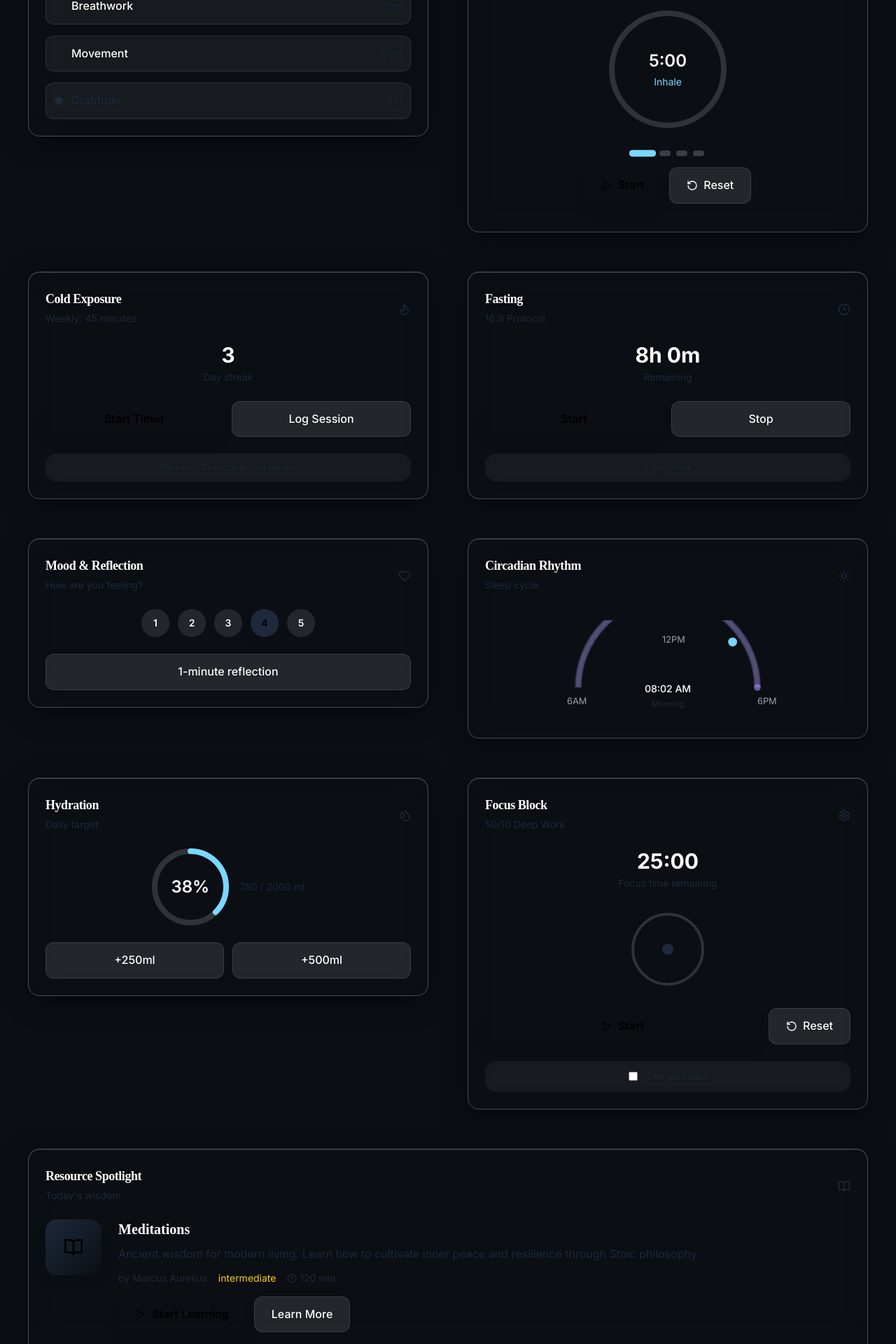
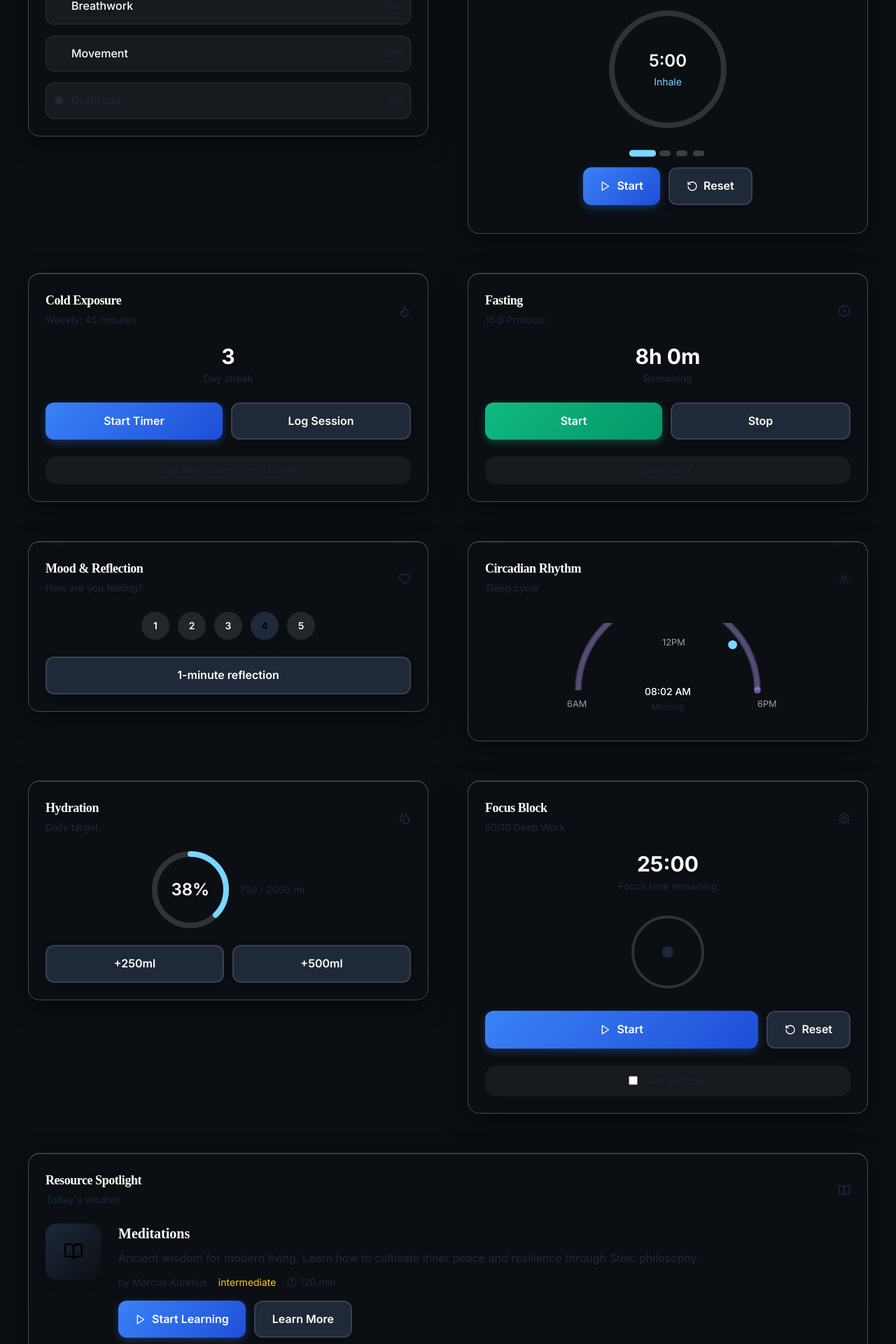
Before and after one commit to WELCOMETOTHETRIBE/aristotle, a Next.js app: page / in a window 1280 px wide. Shown: the part 880-2800 px from the top of the page at 70% size. Built offline with nearby package versions, Linux system fonts and the light colour scheme.

Commit message:
Fix button contrast issues and improve module navigation: enhanced button visibility with high-contrast variants, made dropdown scrollable, improved module navigation visibility and UX

```diff
--- a/app/academy/page.tsx
+++ b/app/academy/page.tsx
@@ -247,12 +247,12 @@ export default function AcademyPage() {
 
             <div className="grid grid-cols-2 gap-4">
               <Link href="/temperance">
-                <button className="btn-primary w-full">
+                <button className="btn-primary-light w-full">
                   Start with Temperance
                 </button>
               </Link>
               <Link href="/wisdom">
-                <button className="btn-secondary w-full">
+                <button className="btn-high-contrast w-full">
                   Begin with Wisdom
                 </button>
               </Link>
--- a/app/courage/page.tsx
+++ b/app/courage/page.tsx
@@ -126,9 +126,9 @@ export default function CouragePage() {
         <div className="flex items-center justify-between mb-8">
           <h2 className="text-2xl font-semibold text-white">Courage Practices</h2>
           <div className="flex gap-2">
-            <button className="btn-secondary text-sm">All</button>
-            <button className="btn-secondary text-sm">Beginner</button>
-            <button className="btn-secondary text-sm">Advanced</button>
+            <button className="bg-white/25 hover:bg-white/35 text-white font-semibold px-4 py-2 rounded-lg transition-all duration-200 border border-white/30 hover:border-white/40 text-sm shadow-md hover:shadow-lg">All</button>
+            <button className="bg-white/25 hover:bg-white/35 text-white font-semibold px-4 py-2 rounded-lg transition-all duration-200 border border-white/30 hover:border-white/40 text-sm shadow-md hover:shadow-lg">Beginner</button>
+            <button className="bg-white/25 hover:bg-white/35 text-white font-semibold px-4 py-2 rounded-lg transition-all duration-200 border border-white/30 hover:border-white/40 text-sm shadow-md hover:shadow-lg">Advanced</button>
           </div>
         </div>
 
@@ -179,7 +179,7 @@ export default function CouragePage() {
 
                 {/* Action */}
                 <div className="flex items-center justify-between pt-2">
-                  <button className="btn-primary text-sm">
+                  <button className="btn-primary-light text-sm">
                     <Play size={14} className="mr-1" />
                     Start Practice
                   </button>
--- a/app/globals.css
+++ b/app/globals.css
@@ -207,7 +207,7 @@
   /* Improved button styles for better contrast */
   .btn-primary-light {
     background: linear-gradient(135deg, #3b82f6, #1d4ed8);
-    color: white;
+    color: white !important;
     font-weight: 600;
     padding: 0.75rem 1.5rem;
     border-radius: 0.75rem;
@@ -220,11 +220,12 @@
     background: linear-gradient(135deg, #2563eb, #1e40af);
     transform: translateY(-1px);
     box-shadow: 0 6px 16px rgba(59, 130, 246, 0.4);
+    color: white !important;
   }
 
   .btn-secondary-light {
     background: #f3f4f6;
-    color: #374151;
+    color: #374151 !important;
     font-weight: 500;
     padding: 0.75rem 1.5rem;
     border-radius: 0.75rem;
@@ -234,8 +235,51 @@
 
   .btn-secondary-light:hover {
     background: #e5e7eb;
-    color: #1f2937;
+    color: #1f2937 !important;
     border-color: #9ca3af;
+  }
+
+  /* Universal button improvements */
+  button {
+    color: inherit;
+  }
+
+  /* High contrast button variants */
+  .btn-high-contrast {
+    background: #1f2937;
+    color: white !important;
+    font-weight: 600;
+    padding: 0.75rem 1.5rem;
+    border-radius: 0.75rem;
+    transition: all 0.2s ease;
+    border: 2px solid #374151;
+    box-shadow: 0 4px 12px rgba(0, 0, 0, 0.2);
+  }
+
+  .btn-high-contrast:hover {
+    background: #111827;
+    color: white !important;
+    border-color: #4b5563;
+    transform: translateY(-1px);
+    box-shadow: 0 6px 16px rgba(0, 0, 0, 0.3);
+  }
+
+  .btn-success {
+    background: linear-gradient(135deg, #10b981, #059669);
+    color: white !important;
+    font-weight: 600;
+    padding: 0.75rem 1.5rem;
+    border-radius: 0.75rem;
+    transition: all 0.2s ease;
+    border: none;
+    box-shadow: 0 4px 12px rgba(16, 185, 129, 0.3);
+  }
+
+  .btn-success:hover {
+    background: linear-gradient(135deg, #059669, #047857);
+    color: white !important;
+    transform: translateY(-1px);
+    box-shadow: 0 6px 16px rgba(16, 185, 129, 0.4);
   }
 
   /* Enhanced text utilities */
--- a/app/justice/page.tsx
+++ b/app/justice/page.tsx
@@ -144,7 +144,7 @@ export default function JusticePage() {
                 </div>
 
                 <div className="mt-6">
-                  <Button className="w-full btn-primary-light bg-gradient-to-r from-green-600 to-emerald-600 hover:from-green-700 hover:to-emerald-700">
+                  <Button className="w-full btn-success">
                     <Play className="w-4 h-4 mr-2" />
                     Practice {selectedPractice.title}
                   </Button>
@@ -203,19 +203,19 @@ export default function JusticePage() {
               </CardHeader>
               <CardContent className="space-y-3">
                 <Link href="/community">
-                  <Button variant="outline" className="w-full justify-start btn-secondary-light">
+                  <Button variant="outline" className="w-full justify-start btn-high-contrast">
                     <Users className="w-4 h-4 mr-2" />
                     Join Community
                   </Button>
                 </Link>
                 <Link href="/coach">
-                  <Button variant="outline" className="w-full justify-start btn-secondary-light">
+                  <Button variant="outline" className="w-full justify-start btn-high-contrast">
                     <Scale className="w-4 h-4 mr-2" />
                     Get Relationship Advice
                   </Button>
                 </Link>
                 <Link href="/progress">
-                  <Button variant="outline" className="w-full justify-start btn-secondary-light">
+                  <Button variant="outline" className="w-full justify-start btn-high-contrast">
                     <Target className="w-4 h-4 mr-2" />
                     View Impact
                   </Button>
--- a/app/page.tsx
+++ b/app/page.tsx
@@ -145,8 +145,8 @@ export default function DashboardPage() {
               <div className="text-sm text-muted">Day streak</div>
             </div>
             <div className="flex gap-3">
-              <button className="btn-primary flex-1">Start Timer</button>
-              <button className="btn-secondary flex-1">Log Session</button>
+              <button className="btn-primary-light flex-1">Start Timer</button>
+              <button className="btn-high-contrast flex-1">Log Session</button>
             </div>
             <div className="text-xs text-muted text-center bg-white/5 rounded-lg p-3">
               Start with 30 seconds cold shower
@@ -170,8 +170,8 @@ export default function DashboardPage() {
               <div className="text-sm text-muted">Remaining</div>
             </div>
             <div className="flex gap-3">
-              <button className="btn-primary flex-1">Start</button>
-              <button className="btn-secondary flex-1">Stop</button>
+              <button className="btn-success flex-1">Start</button>
+              <button className="btn-high-contrast flex-1">Stop</button>
             </div>
             <div className="text-xs text-muted text-center bg-white/5 rounded-lg p-3">
               {mockUserProfile.streaks.fasting} day streak
@@ -202,7 +202,7 @@ export default function DashboardPage() {
                 </button>
               ))}
             </div>
-            <button className="btn-secondary w-full">
+            <button className="btn-high-contrast w-full">
               1-minute reflection
             </button>
           </div>
@@ -237,8 +237,8 @@ export default function DashboardPage() {
               />
             </div>
             <div className="flex gap-3">
-              <button className="btn-secondary flex-1">+250ml</button>
-              <button className="btn-secondary flex-1">+500ml</button>
+              <button className="btn-high-contrast flex-1">+250ml</button>
+              <button className="btn-high-contrast flex-1">+500ml</button>
             </div>
           </div>
         </GlassCard>
--- a/components/BreathTimer.tsx
+++ b/components/BreathTimer.tsx
@@ -157,7 +157,7 @@ export default function BreathTimer({
       <div className="flex justify-center gap-3">
         <button
           onClick={toggleTimer}
-          className="btn-primary flex items-center gap-2"
+                        className="btn-primary-light flex items-center gap-2"
           aria-label={isActive ? "Pause breathwork" : "Start breathwork"}
         >
           {isActive ? <Pause size={16} /> : <Play size={16} />}
@@ -165,7 +165,7 @@ export default function BreathTimer({
         </button>
         <button
           onClick={resetTimer}
-          className="btn-secondary flex items-center gap-2"
+                        className="btn-high-contrast flex items-center gap-2"
           aria-label="Reset breathwork timer"
         >
           <RotateCcw size={16} />
--- a/components/FocusTimer.tsx
+++ b/components/FocusTimer.tsx
@@ -119,7 +119,7 @@ export default function FocusTimer({
       <div className="flex gap-3">
         <button
           onClick={toggleTimer}
-          className="btn-primary flex-1 flex items-center justify-center gap-2"
+                        className="btn-primary-light flex-1 flex items-center justify-center gap-2"
           aria-label={isActive ? "Pause focus session" : isCompleted ? "Start new session" : "Start focus session"}
         >
           {isActive ? <Pause size={16} /> : <Play size={16} />}
@@ -127,7 +127,7 @@ export default function FocusTimer({
         </button>
         <button
           onClick={resetTimer}
-          className="btn-secondary flex items-center justify-center gap-2"
+                        className="btn-high-contrast flex items-center justify-center gap-2"
           aria-label="Reset focus timer"
         >
           <RotateCcw size={16} />
--- a/components/ResourceSpotlight.tsx
+++ b/components/ResourceSpotlight.tsx
@@ -171,7 +171,7 @@ export function ResourceSpotlight({ className = "" }: ResourceSpotlightProps) {
             <button
               onClick={handlePreviousLesson}
               disabled={currentLessonIndex === 0}
-              className="btn-secondary disabled:opacity-50 disabled:cursor-not-allowed"
+              className="btn-high-contrast disabled:opacity-50 disabled:cursor-not-allowed"
             >
               Previous
             </button>
@@ -185,7 +185,7 @@ export function ResourceSpotlight({ className = "" }: ResourceSpotlightProps) {
               )}
               <button
                 onClick={handleCompleteLesson}
-                className="btn-primary"
+                className="btn-primary-light"
               >
                 {currentLesson.isCompleted ? 'Continue' : 'Complete Lesson'}
               </button>
@@ -194,7 +194,7 @@ export function ResourceSpotlight({ className = "" }: ResourceSpotlightProps) {
             <button
               onClick={handleNextLesson}
               disabled={currentLessonIndex === selectedResource.lessons.length - 1}
-              className="btn-secondary disabled:opacity-50 disabled:cursor-not-allowed"
+              className="btn-high-contrast disabled:opacity-50 disabled:cursor-not-allowed"
             >
               Next
             </button>
@@ -241,12 +241,12 @@ export function ResourceSpotlight({ className = "" }: ResourceSpotlightProps) {
             <div className="flex gap-3">
               <button
                 onClick={() => handleStartLearning(featuredResource)}
-                className="btn-primary flex items-center gap-2"
+                className="btn-primary-light flex items-center gap-2"
               >
                 <Play size={16} />
                 Start Learning
               </button>
-              <button className="btn-secondary">Learn More</button>
+              <button className="btn-high-contrast">Learn More</button>
             </div>
           </div>
         </div>
```
Also changed, not shown: app/wisdom/page.tsx (+4 -4 lines), components/ModuleNavigation.tsx (+20 -11 lines).
